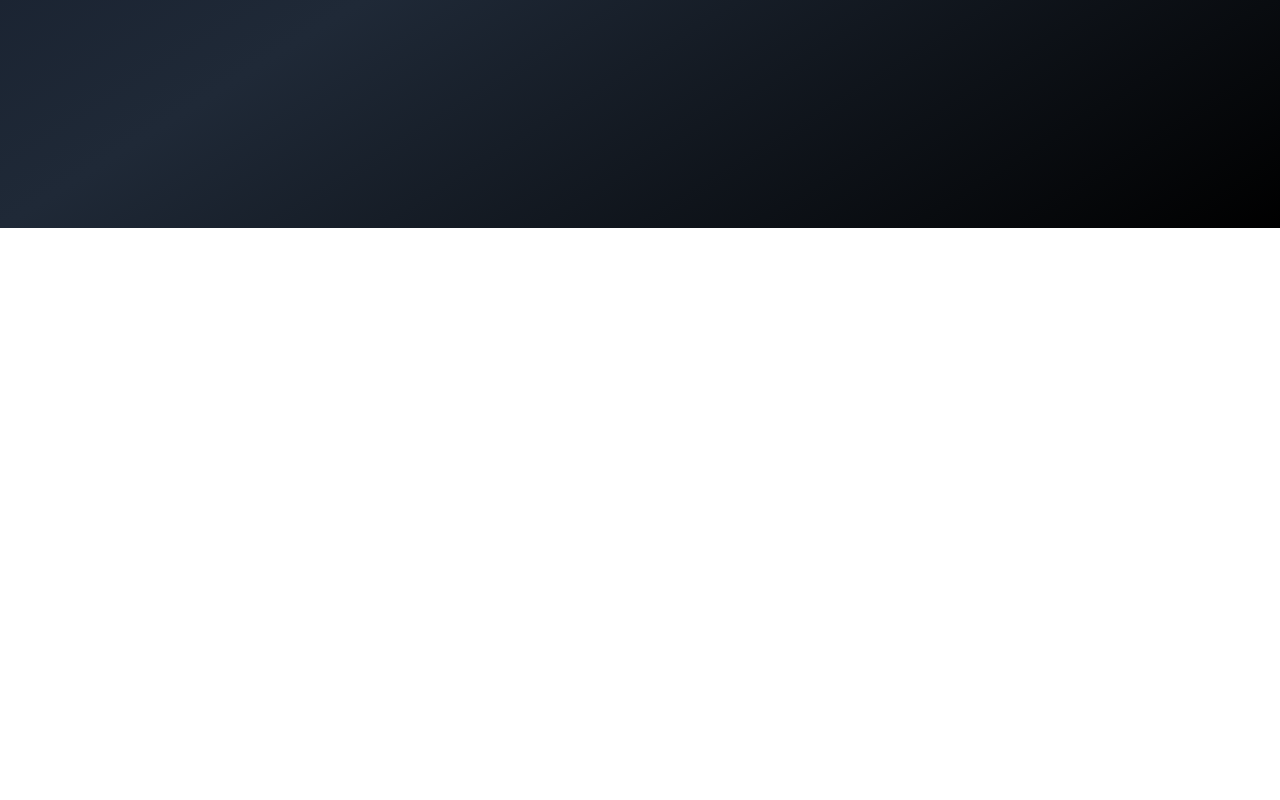
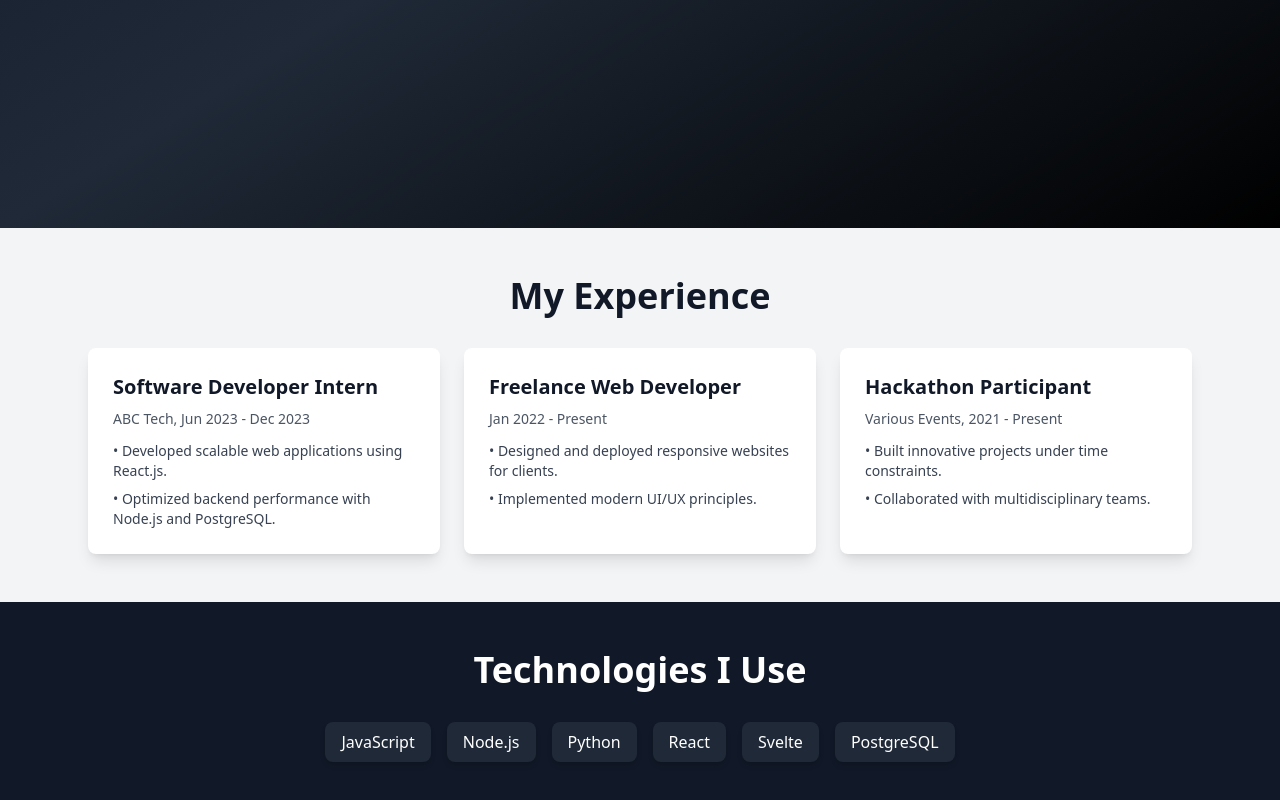
Before and after one commit to kulaizki/portfolio, a SvelteKit app: page / in a window 1280 px wide. Shown: the part 572-1372 px from the top of the page. Before the commit the page ends 800 px from the top, so only its background shows below. Built offline with nearby package versions, Linux system fonts and the light colour scheme.

Commit message:
feat: add experience and technologies base layout

```diff
--- a/src/routes/+page.svelte
+++ b/src/routes/+page.svelte
@@ -16,7 +16,7 @@
       </p>
       <div class="mt-6 flex justify-center md:justify-start space-x-4">
         <a
-          href="#projects"
+          href="#experience"
           class="px-6 py-3 bg-blue-500 text-white rounded-lg shadow-md hover:bg-blue-600 transition"
         >
           See My Work
@@ -31,3 +31,61 @@
     </div>
   </div>
 </section>
+
+<section id="experience" class="py-12 bg-gray-100 text-gray-900">
+  <div class="max-w-6xl mx-auto px-6">
+    <h2 class="text-3xl md:text-4xl font-bold text-center mb-8">My Experience</h2>
+    <div class="grid grid-cols-1 sm:grid-cols-2 lg:grid-cols-3 gap-6">
+      <div class="p-6 bg-white rounded-lg shadow-lg border border-transparent hover:border-blue-500 hover:shadow-xl transition-all duration-300">
+        <h3 class="text-xl font-semibold">Software Developer Intern</h3>
+        <p class="text-sm text-gray-600 mt-2">ABC Tech, Jun 2023 - Dec 2023</p>
+        <ul class="mt-3 space-y-2 text-gray-700 text-sm">
+          <li>• Developed scalable web applications using React.js.</li>
+          <li>• Optimized backend performance with Node.js and PostgreSQL.</li>
+        </ul>
+      </div>
+      <div class="p-6 bg-white rounded-lg shadow-lg border border-transparent hover:border-blue-500 hover:shadow-xl transition-all duration-300">
+        <h3 class="text-xl font-semibold">Freelance Web Developer</h3>
+        <p class="text-sm text-gray-600 mt-2">Jan 2022 - Present</p>
+        <ul class="mt-3 space-y-2 text-gray-700 text-sm">
+          <li>• Designed and deployed responsive websites for clients.</li>
+          <li>• Implemented modern UI/UX principles.</li>
+        </ul>
+      </div>
+      <div class="p-6 bg-white rounded-lg shadow-lg border border-transparent hover:border-blue-500 hover:shadow-xl transition-all duration-300">
+        <h3 class="text-xl font-semibold">Hackathon Participant</h3>
+        <p class="text-sm text-gray-600 mt-2">Various Events, 2021 - Present</p>
+        <ul class="mt-3 space-y-2 text-gray-700 text-sm">
+          <li>• Built innovative projects under time constraints.</li>
+          <li>• Collaborated with multidisciplinary teams.</li>
+        </ul>
+      </div>
+    </div>
+  </div>
+</section>
+
+<section id="technologies" class="py-12 bg-gray-900 text-white">
+  <div class="max-w-6xl mx-auto px-6">
+    <h2 class="text-3xl md:text-4xl font-bold text-center mb-8">Technologies I Use</h2>
+    <div class="flex flex-wrap justify-center gap-4">
+      <div class="px-4 py-2 bg-gray-800 rounded-lg shadow-md hover:bg-blue-500 hover:text-white transition-all duration-300">
+        JavaScript
+      </div>
+      <div class="px-4 py-2 bg-gray-800 rounded-lg shadow-md hover:bg-blue-500 hover:text-white transition-all duration-300">
+        Node.js
+      </div>
+      <div class="px-4 py-2 bg-gray-800 rounded-lg shadow-md hover:bg-blue-500 hover:text-white transition-all duration-300">
+        Python
+      </div>
+      <div class="px-4 py-2 bg-gray-800 rounded-lg shadow-md hover:bg-blue-500 hover:text-white transition-all duration-300">
+        React
+      </div>
+      <div class="px-4 py-2 bg-gray-800 rounded-lg shadow-md hover:bg-blue-500 hover:text-white transition-all duration-300">
+        Svelte
+      </div>
+      <div class="px-4 py-2 bg-gray-800 rounded-lg shadow-md hover:bg-blue-500 hover:text-white transition-all duration-300">
+        PostgreSQL
+      </div>
+    </div>
+  </div>
+</section>
```
